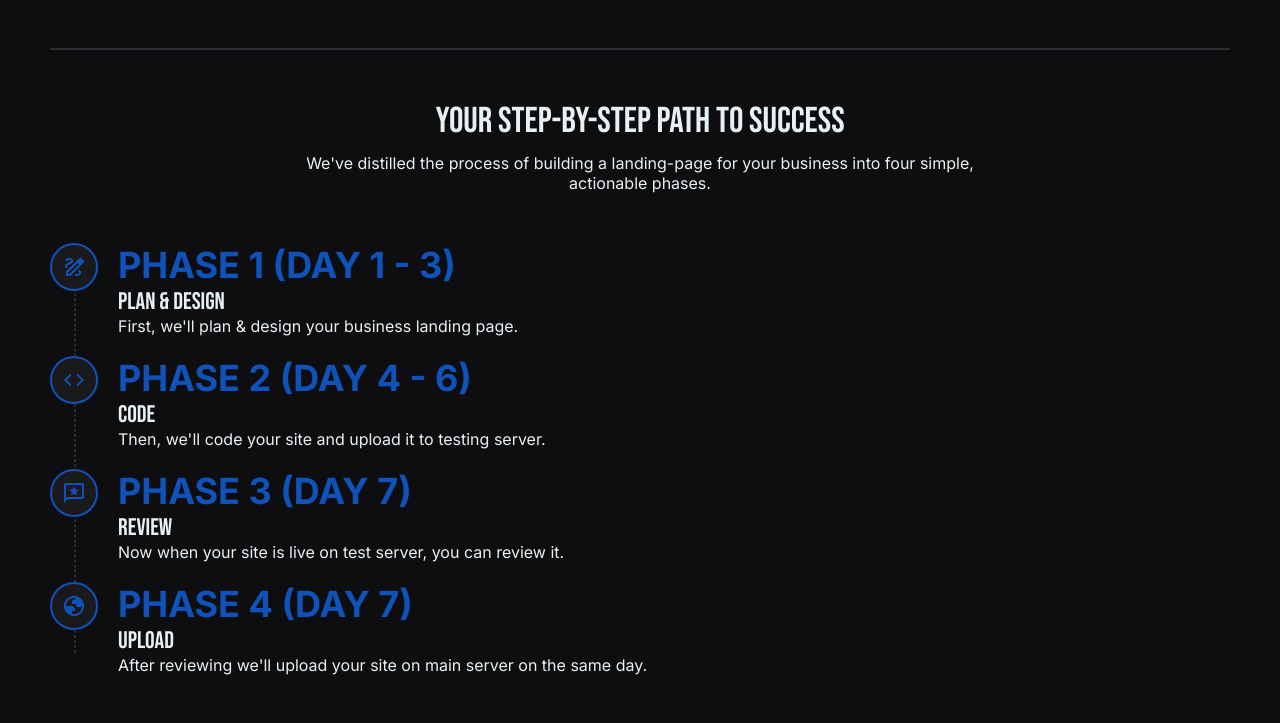
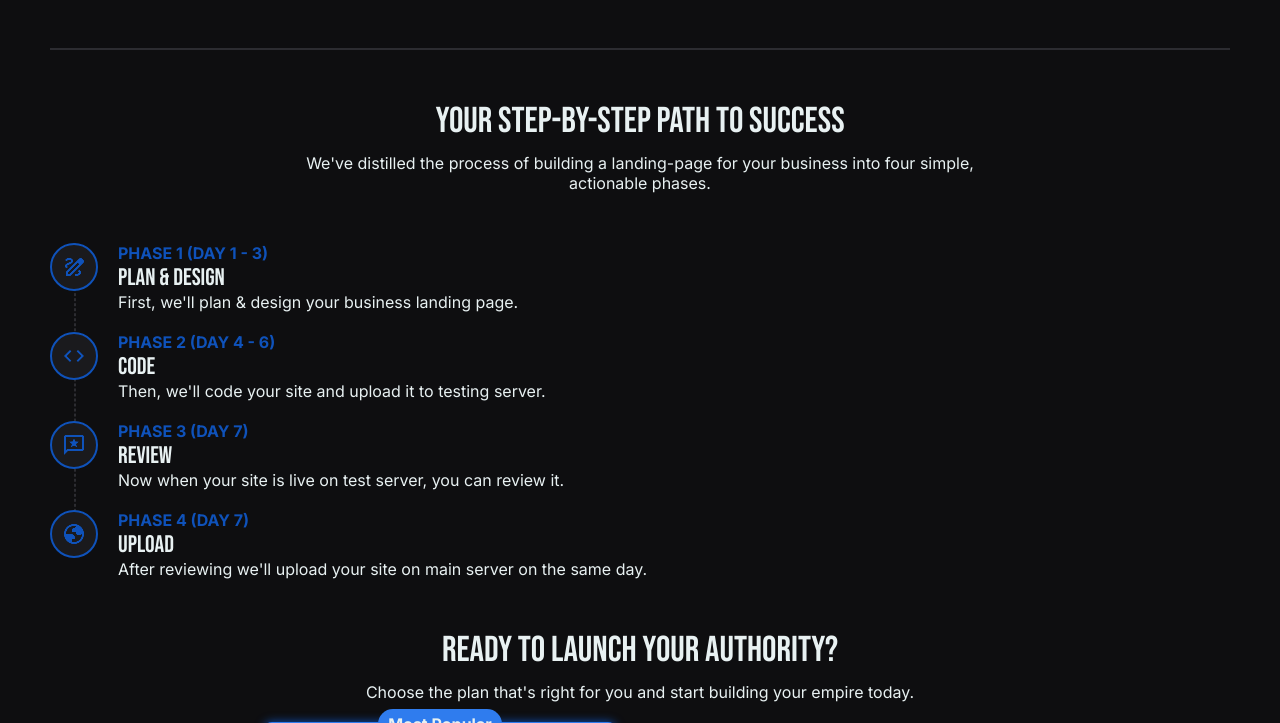
Before and after one commit to coderadi-in/coderadi, a Flask app: page /services/the-authority-launchpad/ in a window 1280 px wide. Shown: the part 1806-2529 px from the top of the page. Run offline with Flask 3, Linux system fonts and the light colour scheme.

Commit message:
Made slight change in offer page.

```diff
--- a/static/css/services/the-authority-launchpad.css
+++ b/static/css/services/the-authority-launchpad.css
@@ -186,6 +186,7 @@
 
 .roadmap .title {
     font-weight: bold;
+    font-size: var(--f1);
     color: var(--primary);
     text-transform: uppercase;
 }
```
